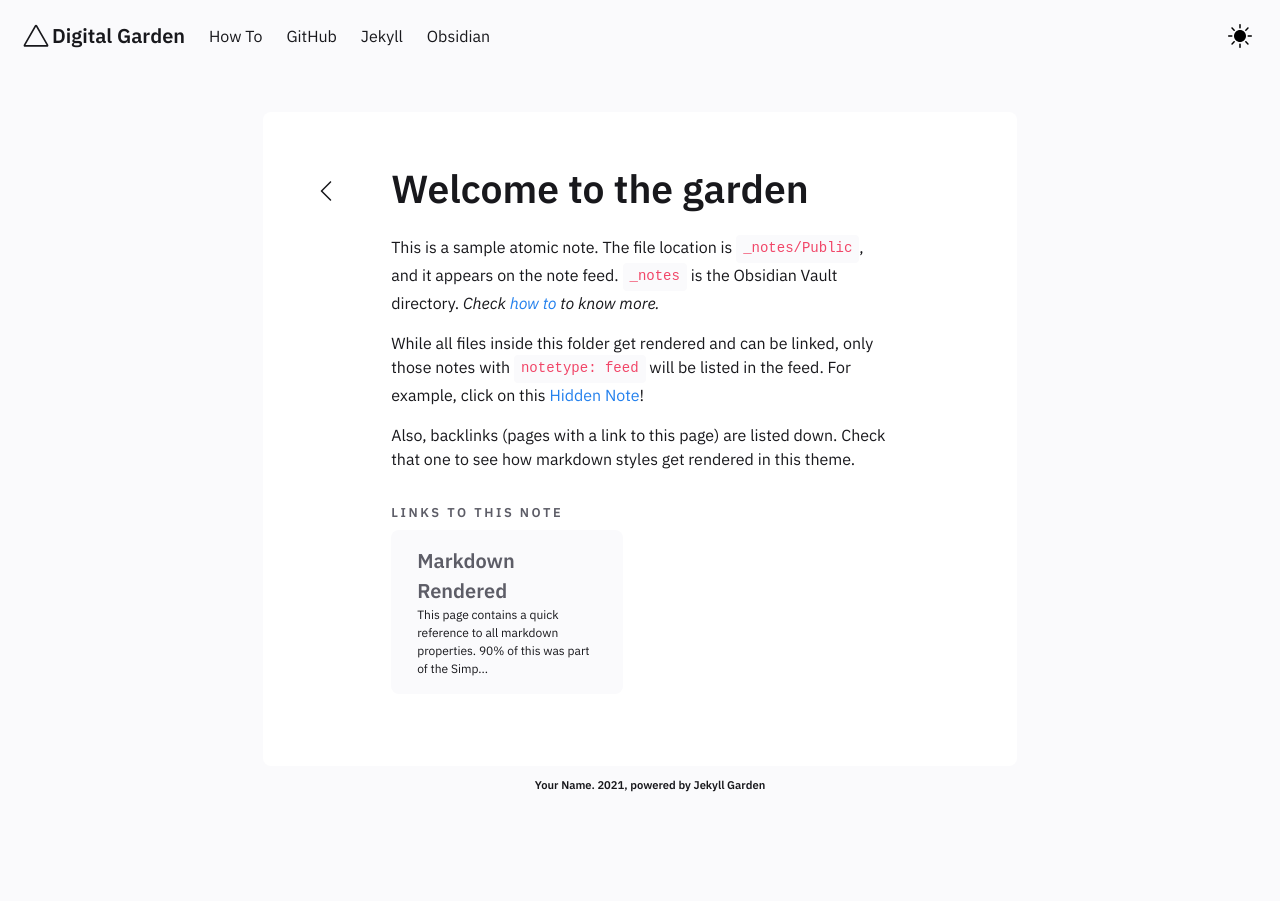
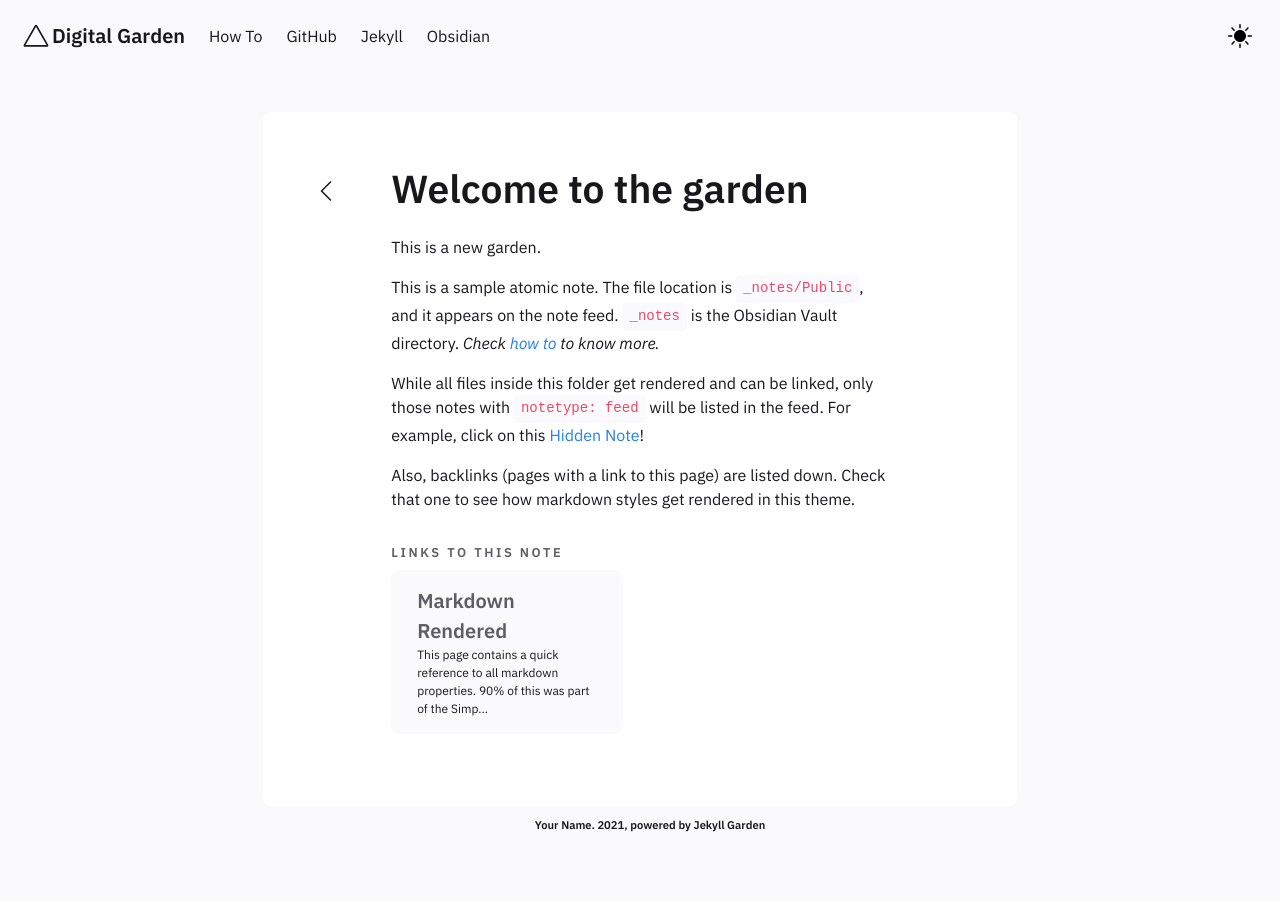
Before and after one commit to AdieSutcliffe/adiesutcliffe.github.io, a Jekyll site: the page built from _notes/Public/Welcome to the garden.md, in a window 1280 px wide. Built offline with Jekyll 4.4.1, drawn with Linux system fonts in a browser that asks for light colours.

Commit message:
Initial Commit

```diff
--- a/_notes/Public/Welcome to the garden.md
+++ b/_notes/Public/Welcome to the garden.md
@@ -4,6 +4,8 @@ notetype : feed
 date : 15-04-2021
 ---
 
+This is a new garden.
+
 This is a sample atomic note. The file location is `_notes/Public`, and it appears on the note feed. `_notes` is the Obsidian Vault directory. _Check  <a href="../posts/how-to"> how to </a> to know more._
 
 While all files inside this folder get rendered and can be linked, only those notes with `notetype: feed` will be listed in the feed. For example, click on this [[Hidden Note]]!
```
